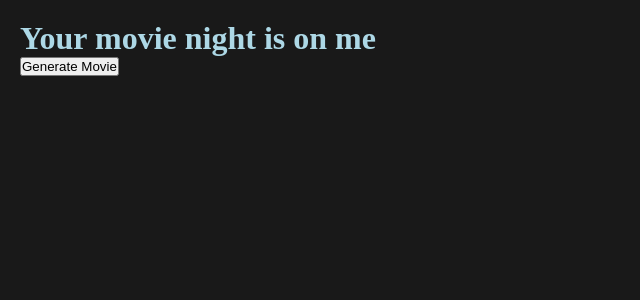
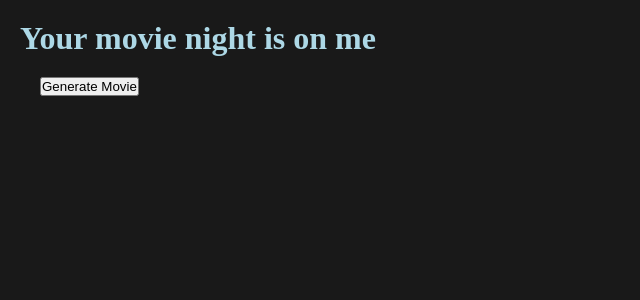
Before and after one commit to kusthi/rxg-movie, a React (Vite) app: page / in a window 1280 px wide. Shown: the top 300 px of the page, without its empty margins (0-640 px from the left). Built offline with nearby package versions, Linux system fonts and the light colour scheme; no server answers.

Commit message:
added some paddings

```diff
--- a/src/index.css
+++ b/src/index.css
@@ -12,3 +12,7 @@ body {
 body {
   padding: 20px;
 }
+
+button {
+  margin: 20px;
+}
```
